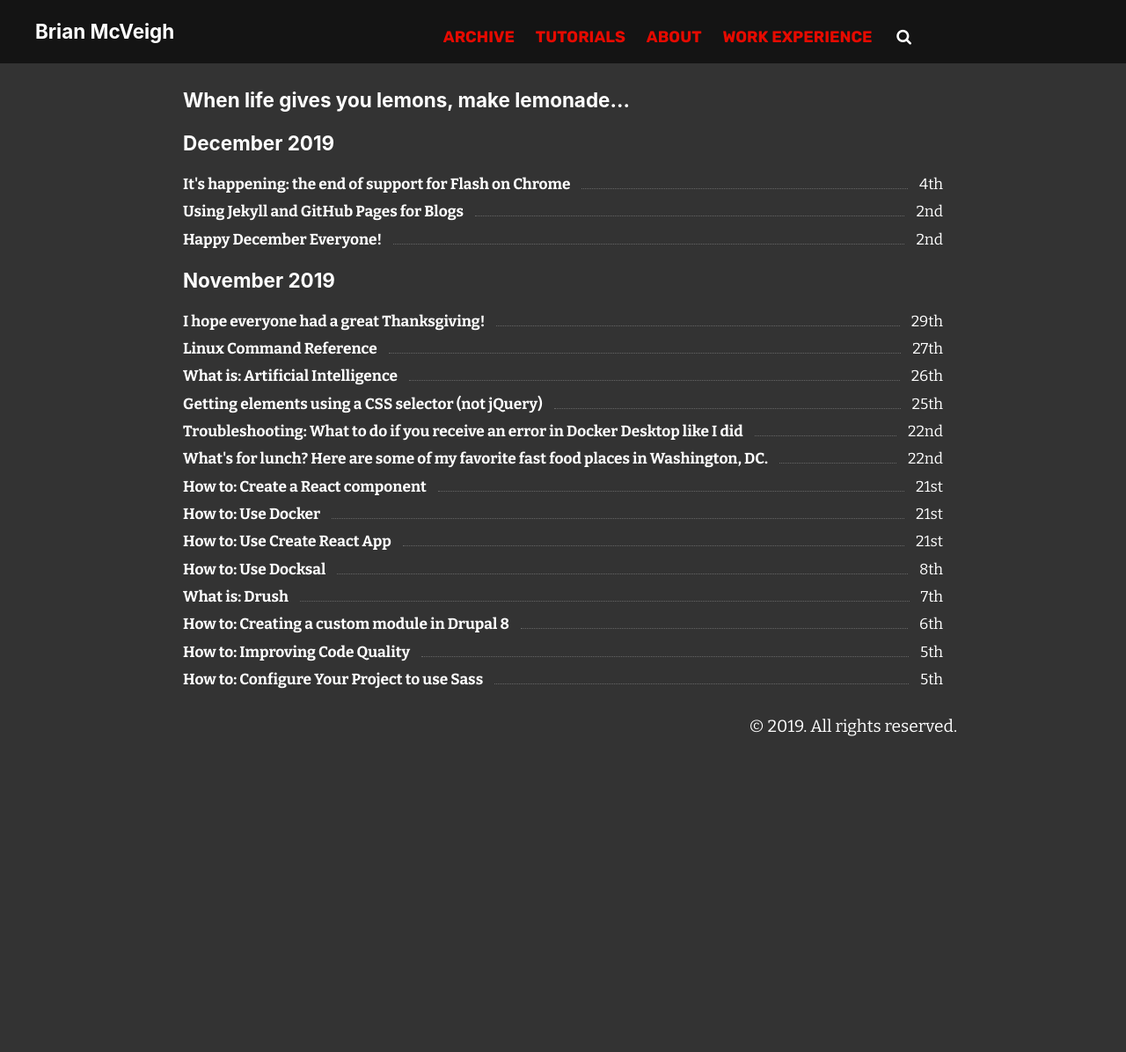
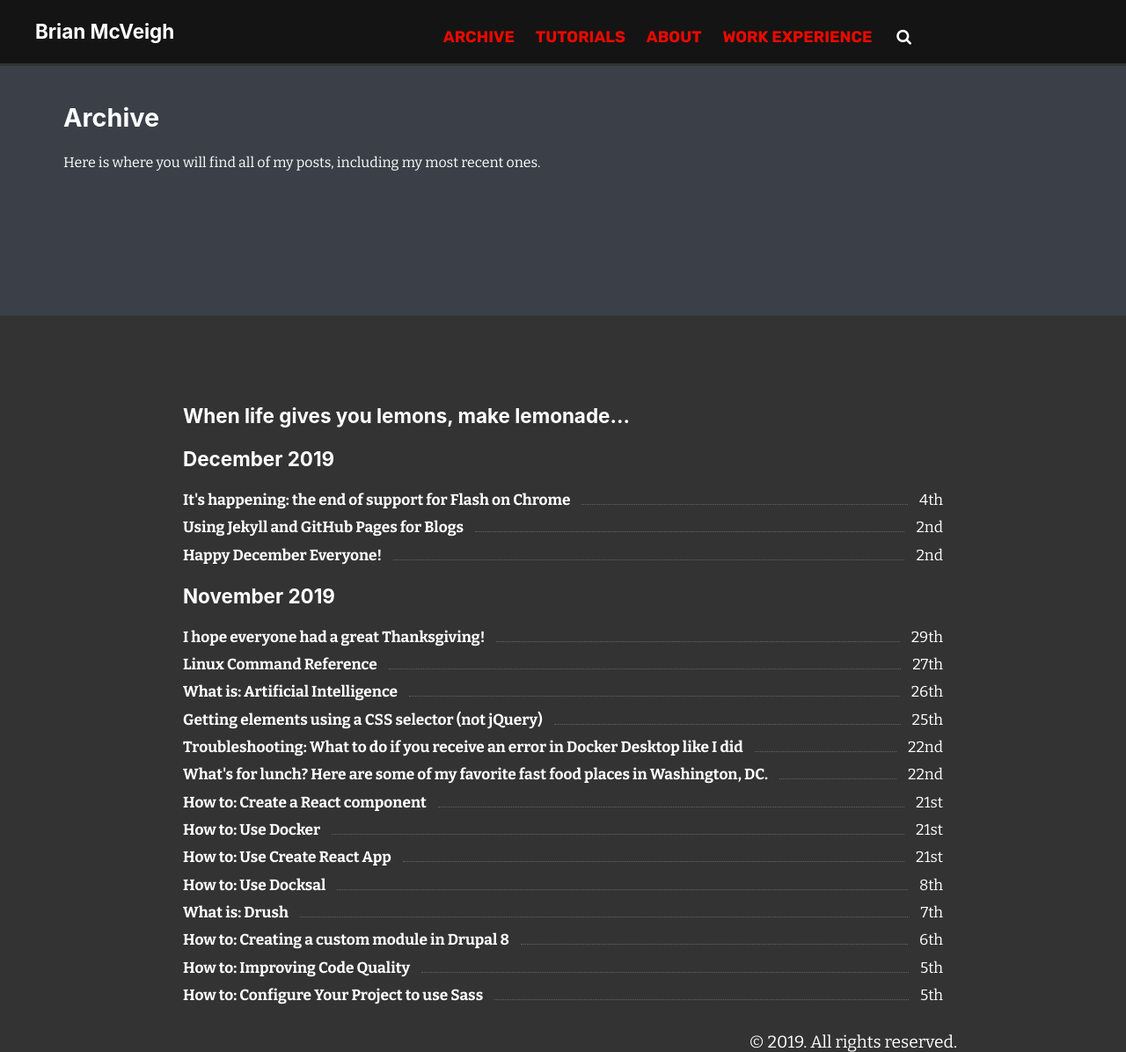
Before and after one commit to bmcveigh/bmcveigh.github.io, a Jekyll site: the page built from archive.markdown, in a window 1280 px wide and 1196 px high. Shown: the whole window at 88% size. Built offline with Jekyll 4.4.1, drawn with Linux system fonts in a browser that asks for light colours.

Commit message:
Added template for hero found on pages throughout the site

```diff
--- /dev/null
+++ b/_includes/hero.html
@@ -0,0 +1,4 @@
+<div class="hero hero-{{ page.title | slugify}}">
+    <h2 class="title">{{ page.title }}</h2>
+    <div class="description">{{ page.description }}</div>
+</div>
--- a/_layouts/archive.html
+++ b/_layouts/archive.html
@@ -1,6 +1,7 @@
 ---
 layout: default
 ---
+{% include hero.html %}
 <div id="content">
     <h3 class="post-index-message">{{ site.custom_config.messages.post_index_message }}</h3>
     <div class="post-list">
--- a/_layouts/tutorials.html
+++ b/_layouts/tutorials.html
@@ -1,10 +1,7 @@
 ---
 layout: default
 ---
-<div class="hero hero-tutorials">
-    <h2 class="title">{{ page.title }}</h2>
-    <div class="description">{{ page.description }}</div>
-</div>
+{% include hero.html %}
 <div id="content">
     <h3 class="post-index-message">{{ site.custom_config.messages.post_index_message }}</h3>
     <div class="post-list">
--- a/archive.markdown
+++ b/archive.markdown
@@ -5,4 +5,5 @@
 layout: archive
 title: Archive
 permalink: /archive/
+description: 'Here is where you will find all of my posts, including my most recent ones.'
 ---
```
